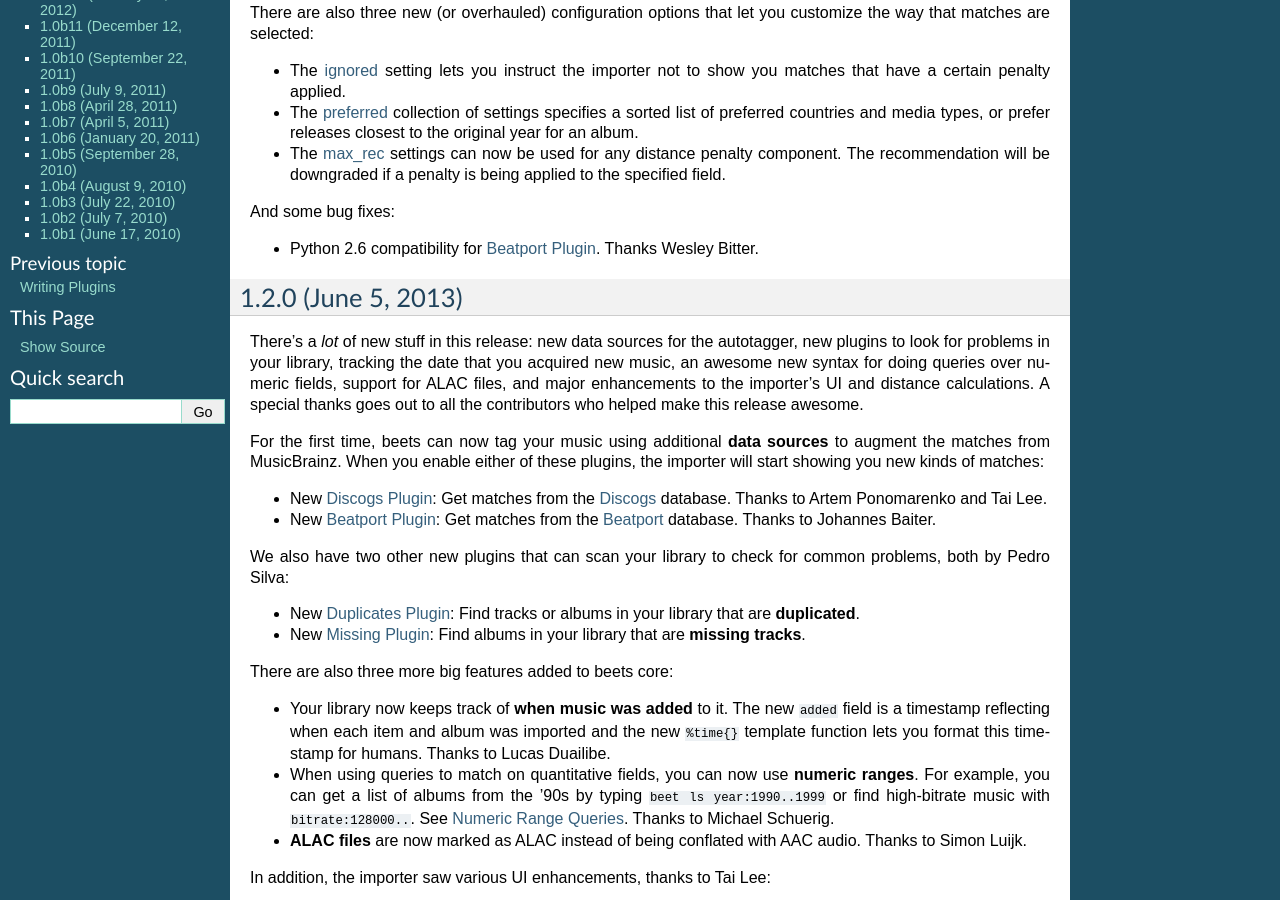
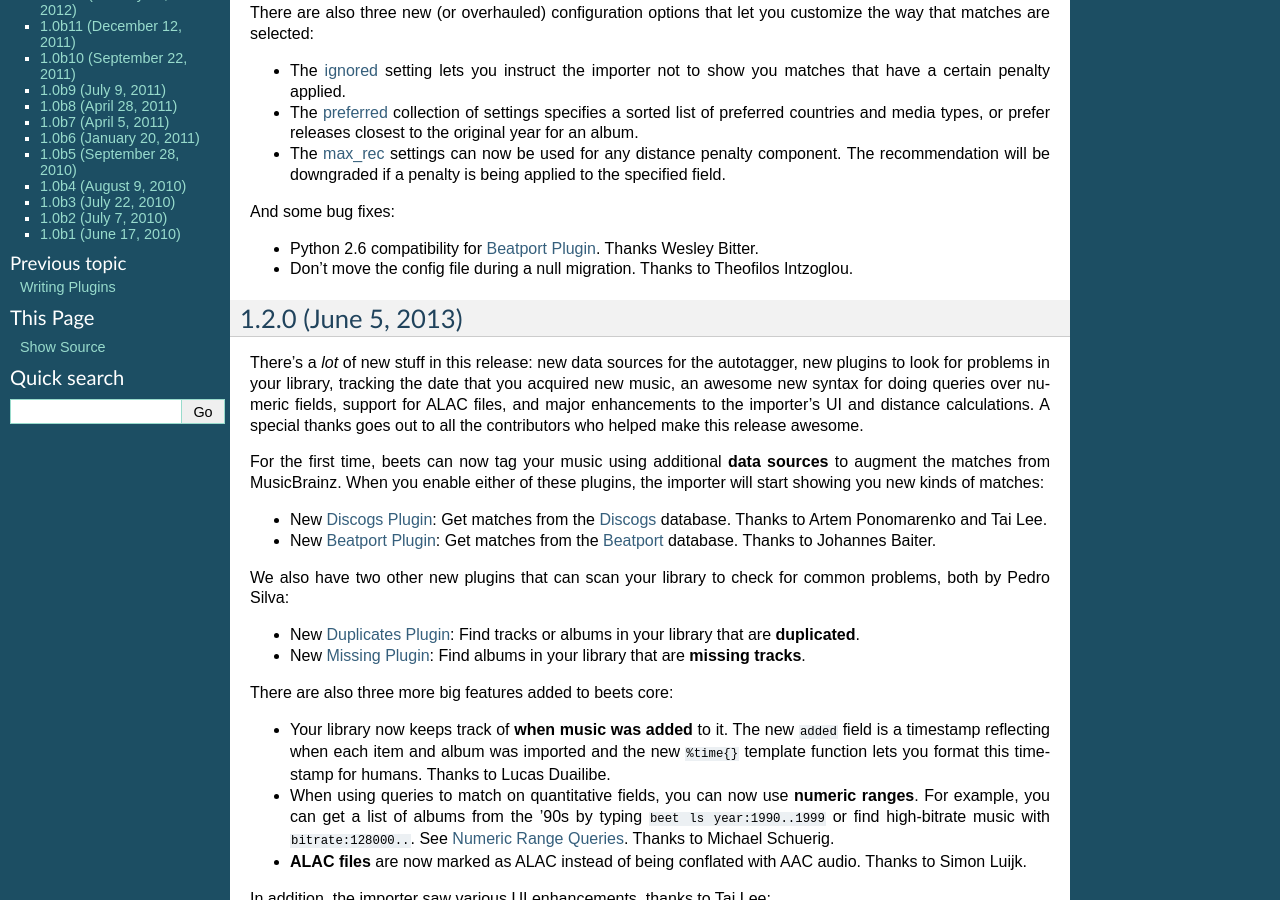
Before and after one commit to google-code-export/beets, a Sphinx documentation site: the page built from docs/changelog.rst, in a window 1280 px wide and 900 px high, scrolled down 344 px. Built offline with Sphinx 7.4.7, drawn with Linux system fonts in a browser that asks for light colours.

Commit message:
Changelog for migration fix (#317)
Eventually, we should just remove the migration code. Not sure when, however.

```diff
--- a/docs/changelog.rst
+++ b/docs/changelog.rst
@@ -32,6 +32,8 @@ customize the way that matches are selected:
 And some bug fixes:
 
 * Python 2.6 compatibility for :doc:`/plugins/beatport`. Thanks Wesley Bitter.
+* Don't move the config file during a null migration. Thanks to Theofilos
+  Intzoglou.
 
 
 1.2.0 (June 5, 2013)
```
